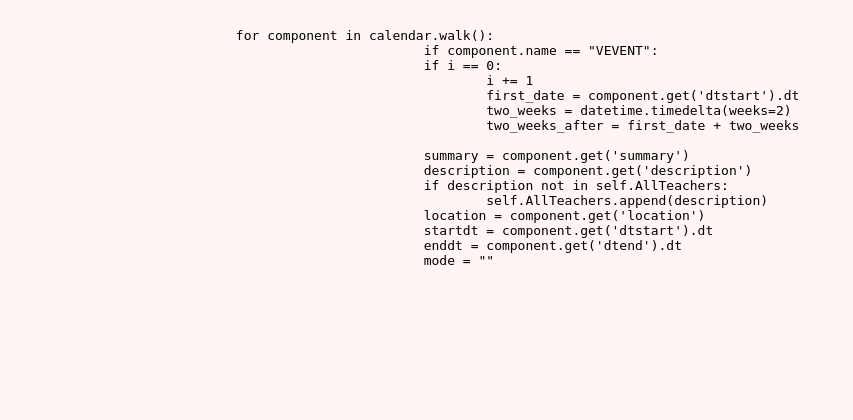
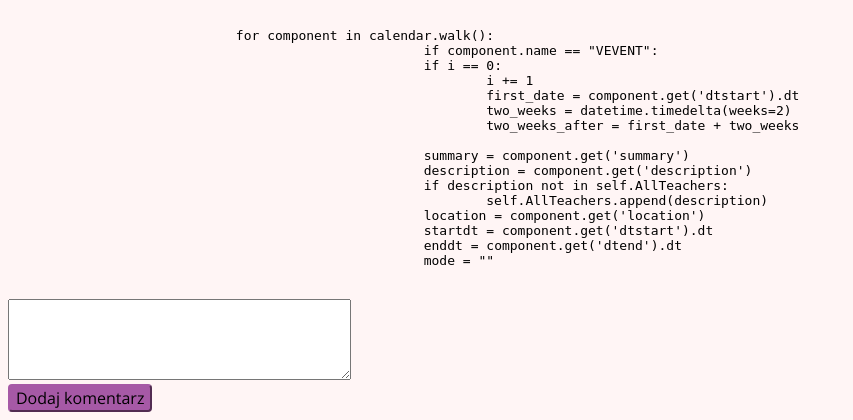
Before and after one commit to Paulaxx/Www, a PHP site: page /project1.php in a window 1280 px wide. Shown: the part 498-918 px from the top of the page, without its empty margins (0-853 px from the left). Before the commit the page ends 763 px from the top, so only its background shows below. Run offline with PHP 8.4, Linux system fonts and the light colour scheme; data that the repository does not hold is empty; some web fonts are replaced.

Commit message:
users can comment projects

```diff
--- /dev/null
+++ b/l3/php/add_comment.php
@@ -0,0 +1,10 @@
+<div class="wrapper2">
+    <form method="post">
+		<div class="form-group">
+			<textarea name="my_content" cols="40" rows="5"></textarea>
+		</div>
+		<div class="form-group">
+			<input type="submit" class="btn btn-primary" value="Dodaj komentarz">
+		</div>
+	</form>
+</div>
--- a/l3/php/project1.php
+++ b/l3/php/project1.php
@@ -1,6 +1,7 @@
 <?php
 			include("./database.php");
 			connect();
+			comment();
 ?>
 <!DOCTYPE html >
 <html lang="pl">
@@ -64,5 +65,9 @@
 			</code></pre>
 		</figure>
 
+		<?php
+			include("./add_comment.php");
+		?>
+
     </body>
 </html>
--- a/l3/php/project2.php
+++ b/l3/php/project2.php
@@ -1,6 +1,7 @@
 <?php
 			include("./database.php");
 			connect();
+			comment();
 ?>
 <!DOCTYPE html >
 <html lang="pl">
@@ -54,5 +55,8 @@
 			</code></pre>
 		</figure>
 
+		<?php
+			include("./add_comment.php");
+		?>
     </body>
 </html>
--- a/l3/php/project3.php
+++ b/l3/php/project3.php
@@ -1,6 +1,7 @@
 <?php
 			include("./database.php");
 			connect();
+			comment();
 ?>
 <!DOCTYPE html >
 <html lang="pl">
@@ -57,5 +58,9 @@
 			</code></pre>
 		</figure>
 
+		<?php
+			include("./add_comment.php");
+		?>
+
     </body>
 </html>
--- a/l3/php/projects.php
+++ b/l3/php/projects.php
@@ -46,6 +46,5 @@
 				<dd></dd>
 			</dl>
 		</div>
-
     </body>
 </html>
--- a/l3/php/style.css
+++ b/l3/php/style.css
@@ -43,6 +43,13 @@
   .menu a.icon {
     background: black;
     display: none;
+    position: absolute;
+    right: 0;
+    top: 0;
+  }
+
+  .menu .fcc-btn {
+    background: black;
     position: absolute;
     right: 0;
     top: 0;
@@ -238,6 +245,14 @@ figcaption{
   color: #7575a3;
 }
 
+.btn-primary {
+  border-radius: 4px;
+  font-family: 'Montserrat', sans-serif;
+  font-family: 'Open Sans', sans-serif;
+  text-align: justify;
+  font-size: 16px;
+}
+
 @media screen and (min-width: 1000px){
     .flex-container {
     flex-direction: row;
```
Also changed, not shown: l3/php/database.php (+45 -1 lines), l3/php/hobby1.php (line endings or trailing spaces).
